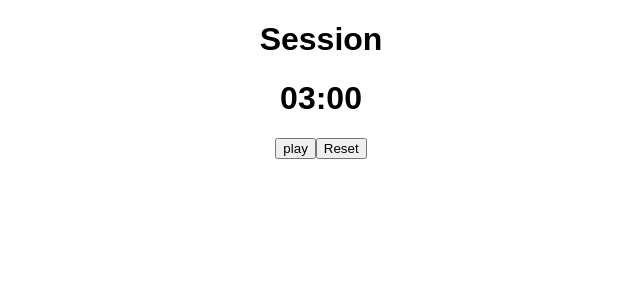
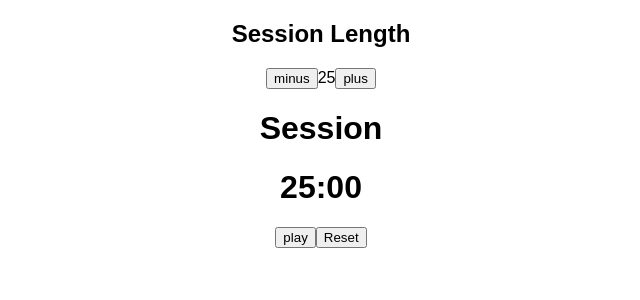
Before and after one commit to greggfine/pomodoro-2, a React (Create React App) app: page / in a window 1280 px wide. Shown: the top 300 px of the page, without its empty margins (319-959 px from the left). Built offline with nearby package versions, Linux system fonts and the light colour scheme.

Commit message:
get session length working

```diff
--- a/src/components/CountdownClock.js
+++ b/src/components/CountdownClock.js
@@ -8,14 +8,18 @@ class CountdownClock extends Component {
 		super(props);
 
 		this.state = {
-			minutes: 3,
 			seconds: 0,
+			minutes: 25,
+			sessLen: 25,
 			playState: false,
-			initSeconds: true
+			initSeconds: true,
+			brkLen: 1
 		}
 
 		this.toggleClock = this.toggleClock.bind(this)
 		this.resetClock = this.resetClock.bind(this)
+		this.incSessLen = this.incSessLen.bind(this)
+		this.decSessLen = this.decSessLen.bind(this)
 	}
 
 
@@ -52,20 +56,56 @@ class CountdownClock extends Component {
 	}
 
 	resetClock(){
+		clearInterval(this.interval)
 		this.setState({
-			minutes: 1,
 			seconds: 0,
+			sessLen: 25,
+			minutes: 25,
 			playState: false,
-			initSeconds: true
+			initSeconds: true,
+			brkLen: 1
 		})
+	}
+
+	incSessLen(){
+		if(this.state.sessLen < 60 && !this.state.playState){
+			this.setState((currentState) => {
+				return{
+					sessLen: currentState.sessLen += 1,
+					initSeconds: true,
+					minutes: this.state.sessLen,
+					seconds: 0
+				}
+			})
+		}
+	}
+
+	decSessLen(){
+		if(this.state.sessLen > 1 && !this.state.playState){
+			this.setState((currentState) => {
+				return{
+					sessLen: currentState.sessLen -= 1,
+					initSeconds: true,
+					minutes: this.state.sessLen,
+					seconds: 0
+				}
+			})
+		}
+
 	}
 
 
 	render(){
 
-		const { minutes, seconds, } = this.state;
+		const { minutes, seconds, sessLen } = this.state;
 		return(
 			<div style={{ textAlign: 'center'}}>
+
+				<SessionLength
+					sessLen={sessLen}
+					incSessLen={this.incSessLen}
+					decSessLen={this.decSessLen}
+				/>
 
 				<h1 id="timer-label">Session</h1>
 				<h1 id="time-left">
```
Also changed, not shown: src/components/SessionLength.js (+8 -2 lines).
